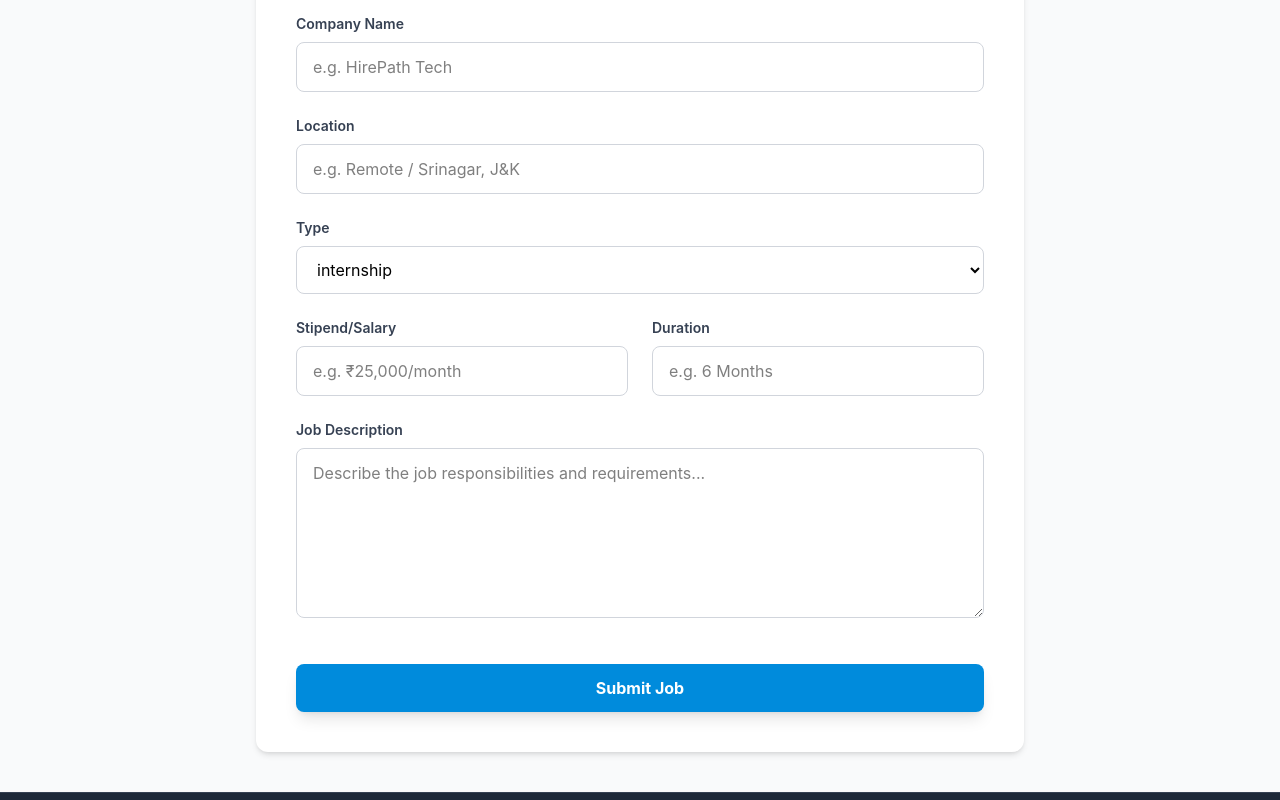
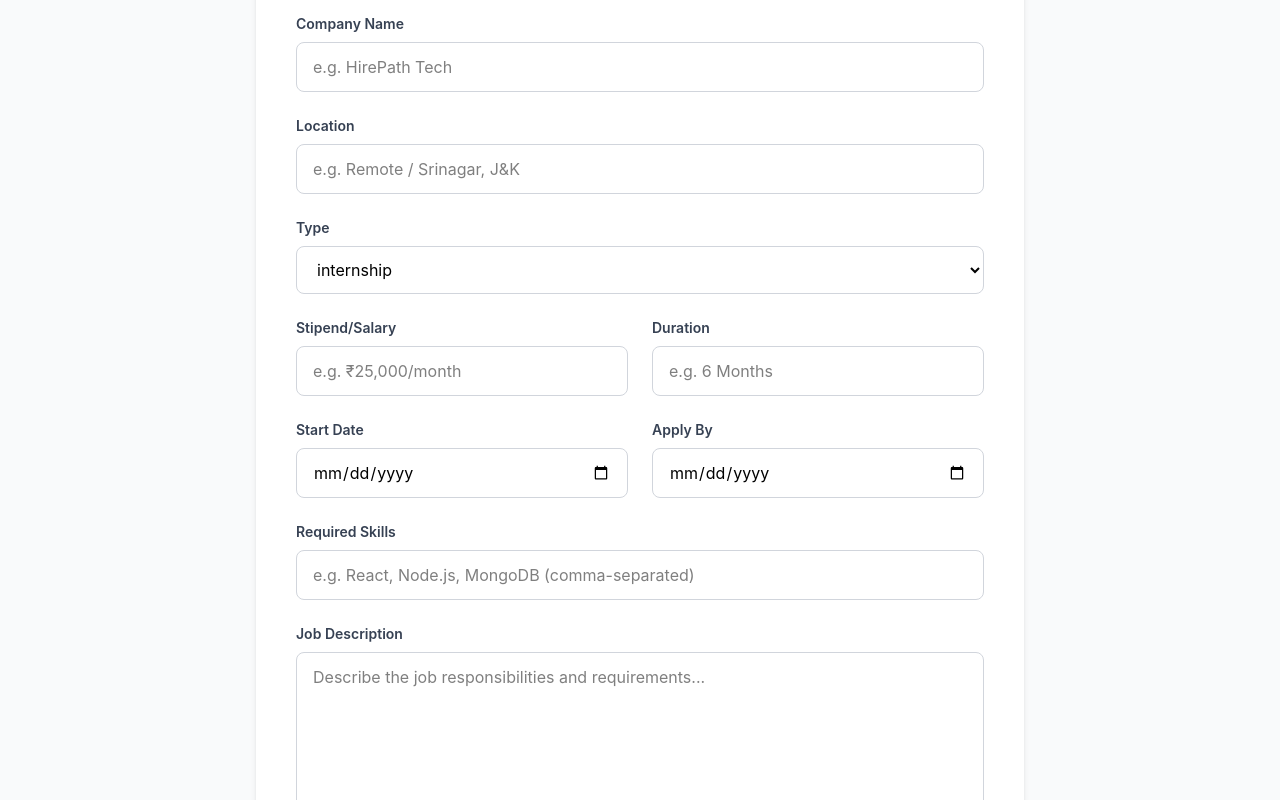
Before and after one commit to akramguroo-dev/hirepath, a React (Vite) app in the folder client/: page /post-job in a window 1280 px wide. Shown: the part 411-1211 px from the top of the page. Built offline with nearby package versions, Linux system fonts and the light colour scheme; no server answers; sample sign-in values are in the browser's storage.

Commit message:
feat: add startDate, applyBy, skills fields to PostJob; fix duplicate className bug

```diff
--- a/client/src/pages/PostJob.jsx
+++ b/client/src/pages/PostJob.jsx
@@ -13,6 +13,9 @@ export default function PostJob() {
     duration: "",
     description: "",
     companyLogo: "",
+    startDate: "",
+    applyBy: "",
+    skills: "",
   });
 
   const [isLoading, setIsLoading] = useState(false);
@@ -53,7 +56,16 @@ export default function PostJob() {
     try {
       e.preventDefault();
       const token = localStorage.getItem("token");
-      await API.post("/jobs", formData, {
+      const payload = {
+        ...formData,
+        skills: formData.skills
+          ? formData.skills
+              .split(",")
+              .map((s) => s.trim())
+              .filter(Boolean)
+          : [],
+      };
+      await API.post("/jobs", payload, {
         headers: { Authorization: `Bearer ${token}` },
       });
       toast.success("Job posted successfully!");
@@ -97,7 +109,10 @@ export default function PostJob() {
 
             {/* Job Title */}
             <div>
-              <label htmlFor="job-title" className="block text-sm font-semibold text-gray-700 mb-2">
+              <label
+                htmlFor="job-title"
+                className="block text-sm font-semibold text-gray-700 mb-2"
+              >
                 Job Title
               </label>
               <input
@@ -114,7 +129,10 @@ export default function PostJob() {
 
             {/* Company Name */}
             <div>
-              <label htmlFor="company-name" className="block text-sm font-semibold text-gray-700 mb-2">
+              <label
+                htmlFor="company-name"
+                className="block text-sm font-semibold text-gray-700 mb-2"
+              >
                 Company Name
               </label>
               <input
@@ -131,7 +149,10 @@ export default function PostJob() {
 
             {/* Location */}
             <div>
-              <label htmlFor="job-location" className="block text-sm font-semibold text-gray-700 mb-2">
+              <label
+                htmlFor="job-location"
+                className="block text-sm font-semibold text-gray-700 mb-2"
+              >
                 Location
               </label>
               <input
@@ -148,7 +169,10 @@ export default function PostJob() {
 
             {/* Type */}
             <div>
-              <label htmlFor="job-type" className="block text-sm font-semibold text-gray-700 mb-2">
+              <label
+                htmlFor="job-type"
+                className="block text-sm font-semibold text-gray-700 mb-2"
+              >
                 Type
               </label>
               <select
@@ -168,7 +192,10 @@ export default function PostJob() {
             {/* Salary & Duration */}
             <div className="grid grid-cols-1 md:grid-cols-2 gap-6">
               <div>
-                <label htmlFor="job-salary" className="block text-sm font-semibold text-gray-700 mb-2">
+                <label
+                  htmlFor="job-salary"
+                  className="block text-sm font-semibold text-gray-700 mb-2"
+                >
                   Stipend/Salary
                 </label>
                 <input
@@ -183,7 +210,10 @@ export default function PostJob() {
                 />
               </div>
               <div>
-                <label htmlFor="job-duration" className="block text-sm font-semibold text-gray-700 mb-2">
+                <label
+                  htmlFor="job-duration"
+                  className="block text-sm font-semibold text-gray-700 mb-2"
+                >
                   Duration
                 </label>
                 <input
@@ -199,9 +229,70 @@ export default function PostJob() {
               </div>
             </div>
 
+            {/* Start Date & Apply By */}
+            <div className="grid grid-cols-1 md:grid-cols-2 gap-6">
+              <div>
+                <label
+                  htmlFor="job-start-date"
+                  className="block text-sm font-semibold text-gray-700 mb-2"
+                >
+                  Start Date
+                </label>
+                <input
+                  id="job-start-date"
+                  name="startDate"
+                  value={formData.startDate}
+                  onChange={handleChange}
+                  type="date"
+                  aria-label="Select the expected start date for this position"
+                  className="w-full px-4 py-3 rounded-lg border border-gray-300 focus:ring-2 focus:ring-[#008BDC] focus:border-transparent outline-none transition-all"
+                />
+              </div>
+              <div>
+                <label
+                  htmlFor="job-apply-by"
+                  className="block text-sm font-semibold text-gray-700 mb-2"
+                >
+                  Apply By
+                </label>
+                <input
+                  id="job-apply-by"
+                  name="applyBy"
+                  value={formData.applyBy}
+                  onChange={handleChange}
+                  type="date"
+                  aria-label="Select the application deadline for this job"
+                  className="w-full px-4 py-3 rounded-lg border border-gray-300 focus:ring-2 focus:ring-[#008BDC] focus:border-transparent outline-none transition-all"
+                />
+              </div>
+            </div>
+
+            {/* Skills */}
+            <div>
+              <label
+                htmlFor="job-skills"
+                className="block text-sm font-semibold text-gray-700 mb-2"
+              >
+                Required Skills
+              </label>
+              <input
+                id="job-skills"
+                name="skills"
+                value={formData.skills}
+                onChange={handleChange}
+                type="text"
+                placeholder="e.g. React, Node.js, MongoDB (comma-separated)"
+                aria-label="Enter required skills separated by commas"
+                className="w-full px-4 py-3 rounded-lg border border-gray-300 focus:ring-2 focus:ring-[#008BDC] focus:border-transparent outline-none transition-all"
+              />
+            </div>
+
             {/* Job Description */}
             <div>
-              <label htmlFor="job-description" className="block text-sm font-semibold text-gray-700 mb-2">
+              <label
+                htmlFor="job-description"
+                className="block text-sm font-semibold text-gray-700 mb-2"
+              >
                 Job Description
               </label>
               <textarea
@@ -221,7 +312,6 @@ export default function PostJob() {
               <button
                 type="submit"
                 aria-label="Submit form to publish this new job listing"
-                className="w-full bg-[#008BDC] hover:bg-[#0076bb] text-white font-bold py-3 px-6 rounded-lg shadow-lg transform transition-transform active:scale-95"
                 disabled={isLoading}
                 className="w-full bg-[#008BDC] hover:bg-[#0076bb] disabled:bg-gray-400 text-white font-bold py-3 px-6 rounded-lg shadow-lg transform transition-transform active:scale-95"
               >
```
Lines whose indentation alone changed are shown as unchanged.
